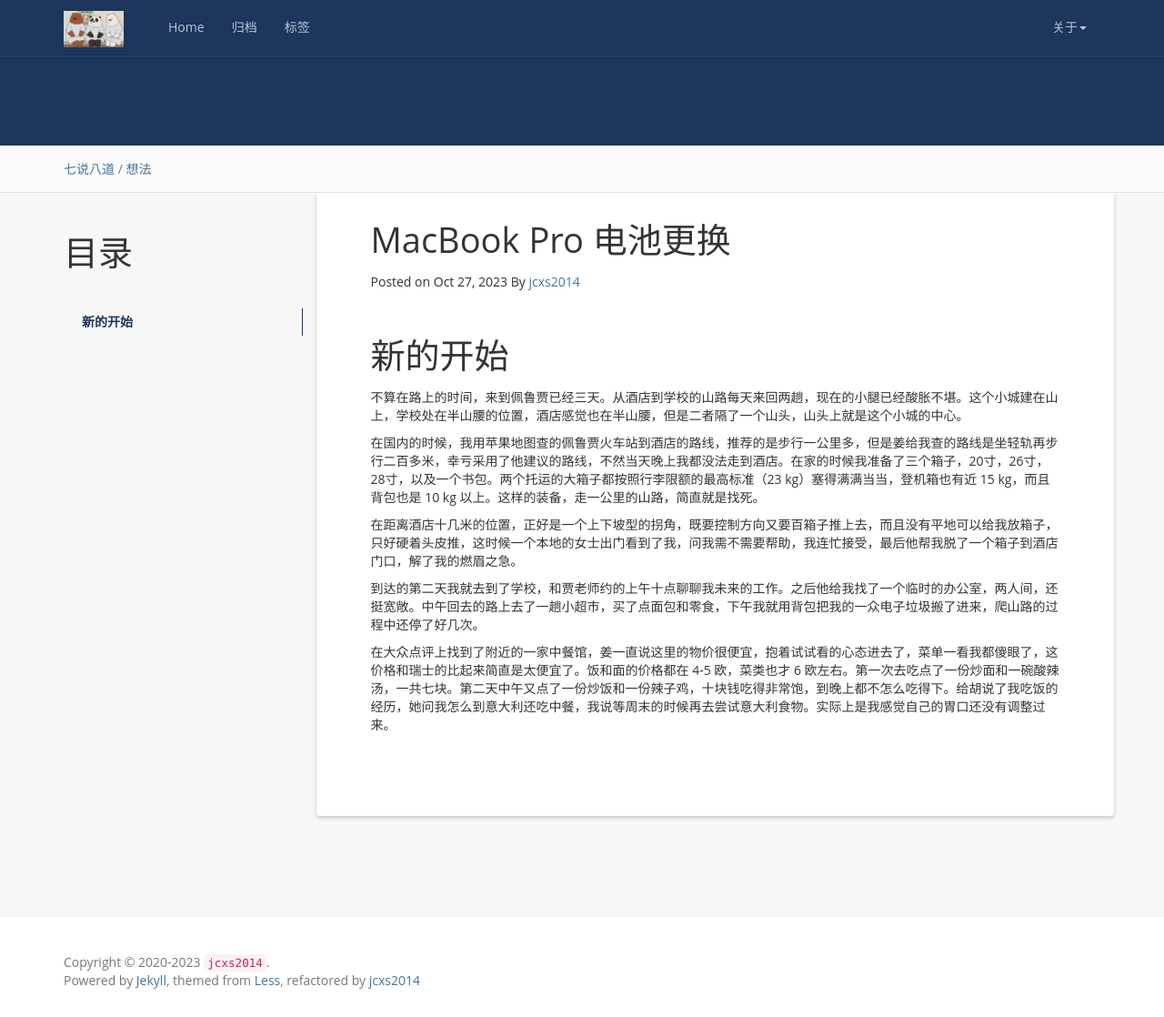
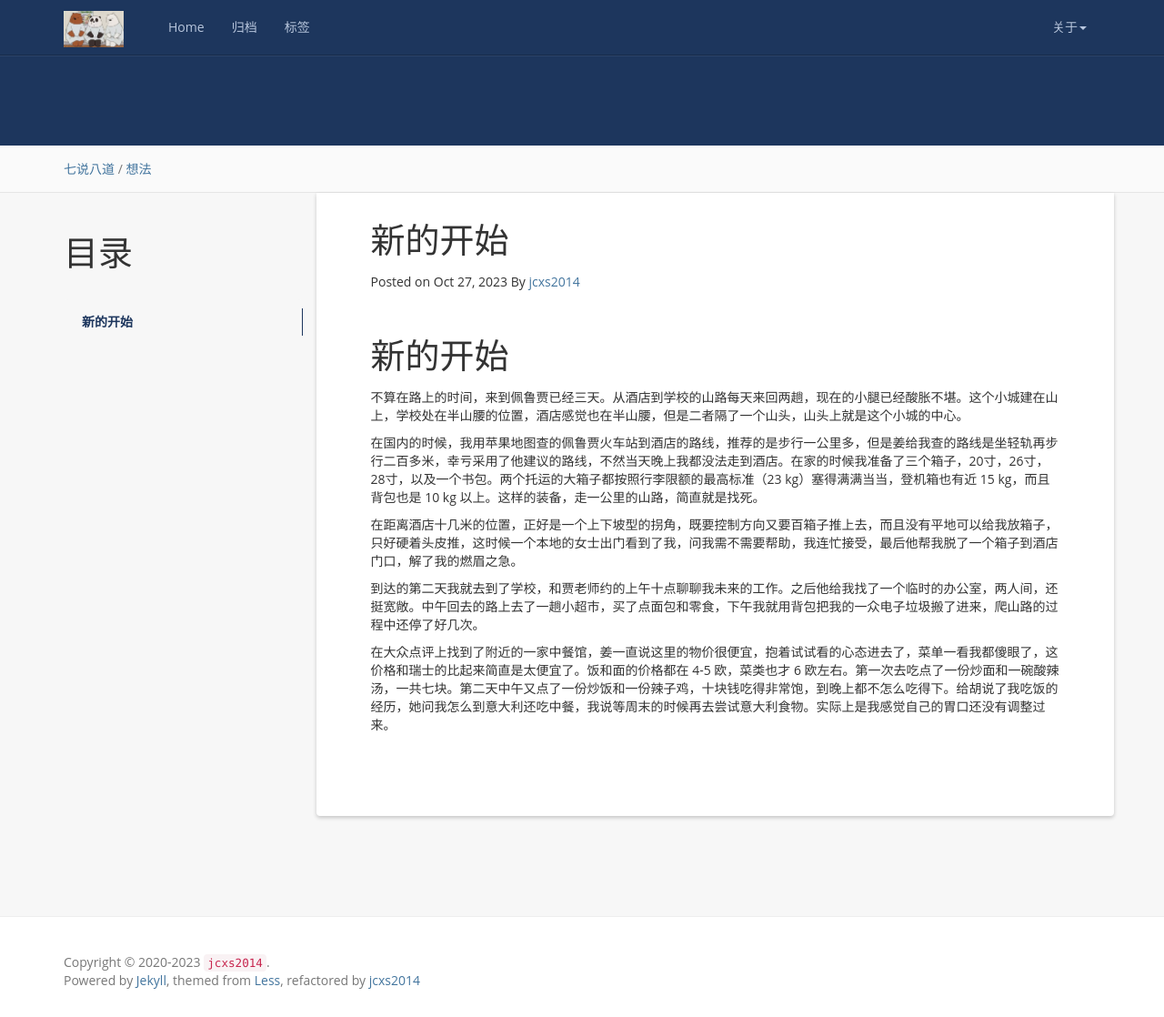
Before and after one commit to jcxs2014/jcxs2014.github.io, a Jekyll site: the page built from _posts/5_Thoughts/2023-10-27-5_074.md, in a window 1280 px wide and 1118 px high. Shown: the whole window at 91% size. Built offline with Jekyll 4.4.1, drawn with Linux system fonts in a browser that asks for light colours; nearby versions of some CDN libraries; a script that is not in the unit is left out; comment, search, counter and statistics services are not loaded.

Commit message:
change post

```diff
--- a/_posts/5_Thoughts/2023-10-27-5_074.md
+++ b/_posts/5_Thoughts/2023-10-27-5_074.md
@@ -1,6 +1,6 @@
 ---
 layout: post
-title: MacBook Pro 电池更换
+title: 新的开始
 date: 2023-10-27 16:40:25 +0200
 categories: 七说八道
 tag: 想法
```
